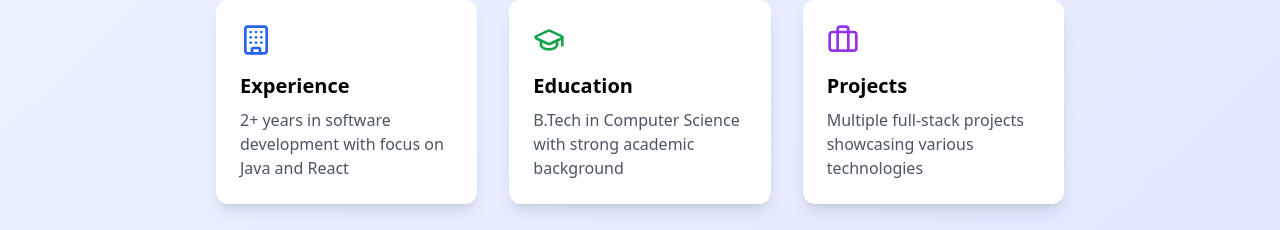
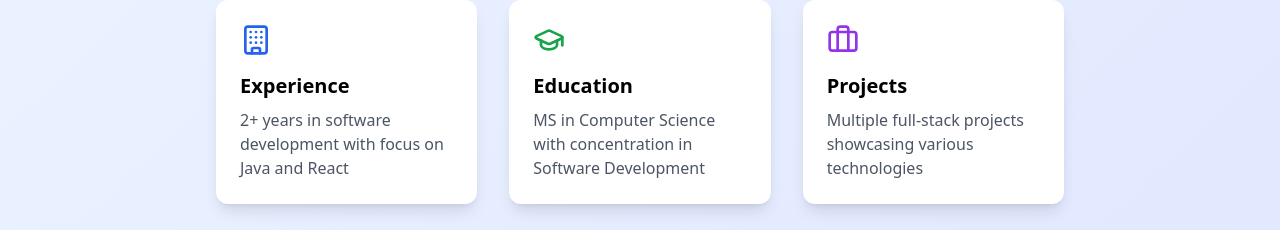
Before and after one commit to neelkamalrana/neelkamalrana.github.io, a React (Create React App) app: page / in a window 1280 px wide. Shown: the part 828-1058 px from the top of the page. Built offline with nearby package versions, Linux system fonts and the light colour scheme.

Commit message:
Update education text in App.js

```diff
--- a/src/App.js
+++ b/src/App.js
@@ -35,7 +35,7 @@ function Home() {
               <GraduationCap size={32} />
             </div>
             <h3 className="text-xl font-semibold mb-2">Education</h3>
-            <p className="text-gray-600">B.Tech in Computer Science with strong academic background</p>
+            <p className="text-gray-600">MS in Computer Science with concentration in Software Development</p>
           </div>
           <div className="bg-white p-6 rounded-xl shadow-lg">
             <div className="text-purple-600 mb-4">
```
